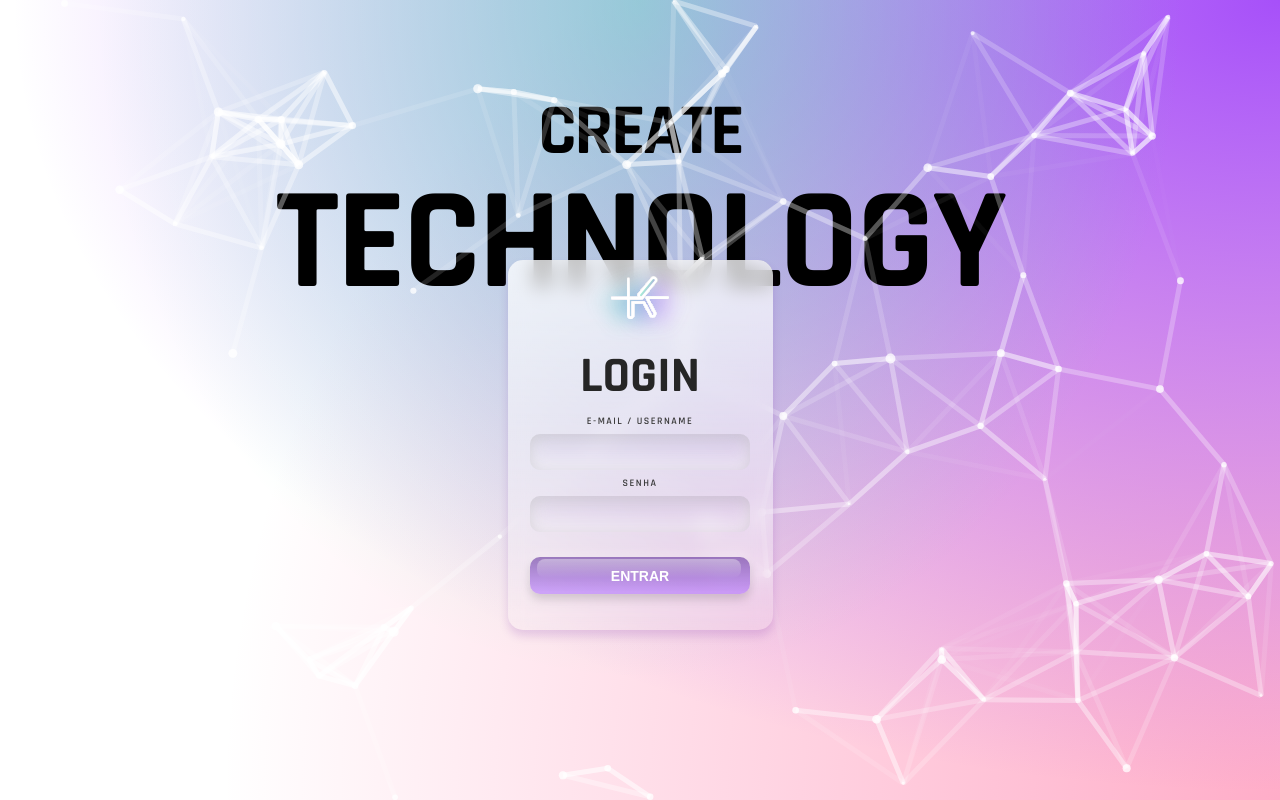
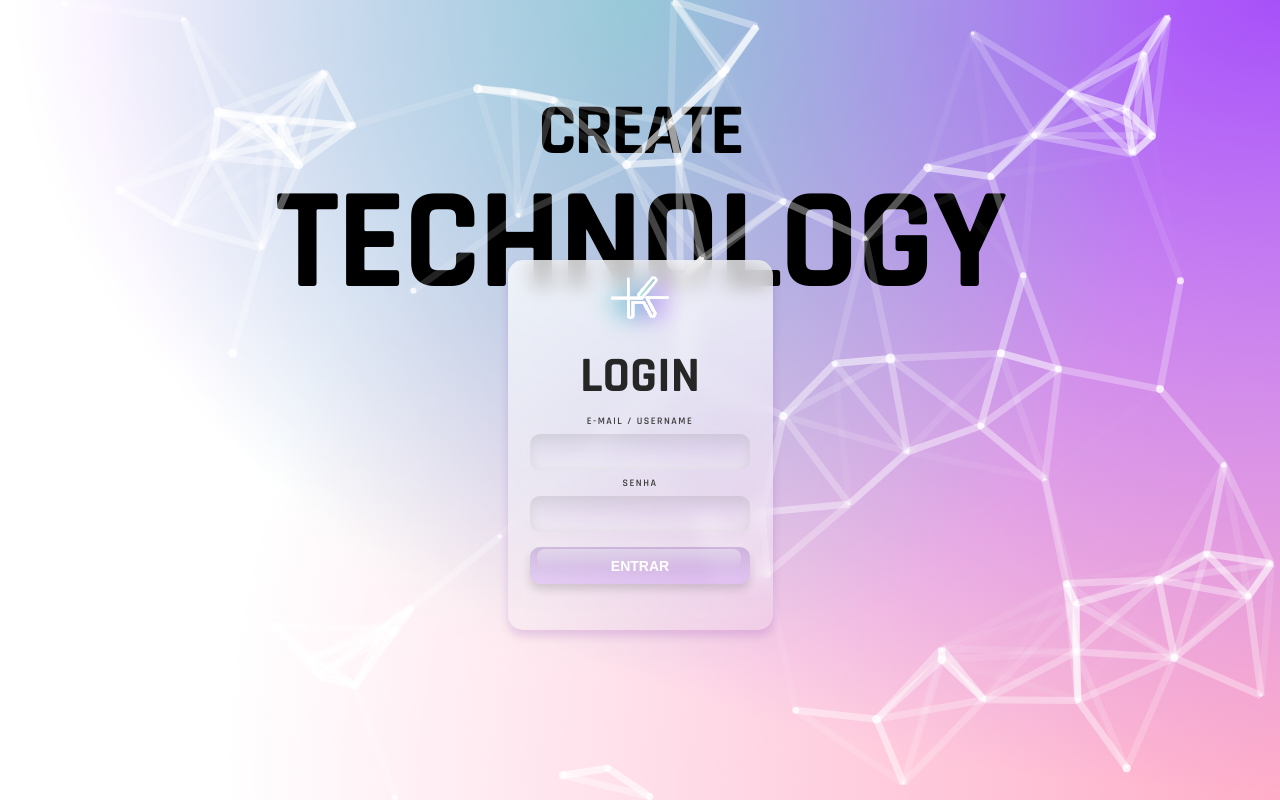
Before and after one commit to ViniVMA/Kolabs-Login-page, a React (Vite) app: page / in a window 1280 px wide. Built offline with nearby package versions, Linux system fonts and the light colour scheme.

Commit message:
fix(LoginForm): fix a bug with the state of the component

```diff
--- a/src/components/LoginForm/loginForm.tsx
+++ b/src/components/LoginForm/loginForm.tsx
@@ -11,7 +11,9 @@ type Inputs = {
 
 
 export const LoginForm = () => {
-        const { register, handleSubmit, formState: { errors, isDirty, isValid } } = useForm<Inputs>();
+        const { register, handleSubmit, formState: { errors, isDirty, isValid } } = useForm<Inputs>({
+            mode: "onChange"
+        });
         const onSubmit: SubmitHandler<Inputs> = data => console.log(data);
         console.log(errors);
     return(
@@ -26,7 +28,7 @@ export const LoginForm = () => {
             <span className="labels">SENHA</span>
             <S.Input type="password" placeholder="" {...register("Password", {required: true})} />
             {errors.Password && <span className="errorMsg">SENHA NÃO CONFERE</span>}
-            <S.Submit disabled={!isValid}  type="submit"  >ENTRAR</S.Submit>
+            <S.Submit disabled={isValid}  type="submit"  >ENTRAR</S.Submit>
         </S.Form>
 
 
--- a/src/components/Particles/particles.tsx
+++ b/src/components/Particles/particles.tsx
@@ -27,7 +27,7 @@ export const BackgroundParticles = () => {
         interactivity: {
           events: {
             onClick: {
-              enable: true,
+              enable: false,
               mode: "push",
             },
             onHover: {
@@ -62,7 +62,7 @@ export const BackgroundParticles = () => {
             distance: 150,
             enable: true,
             opacity: 0.5,
-            width: 5,
+            width: 7,
           },
           collisions: {
             enable: true,
```
